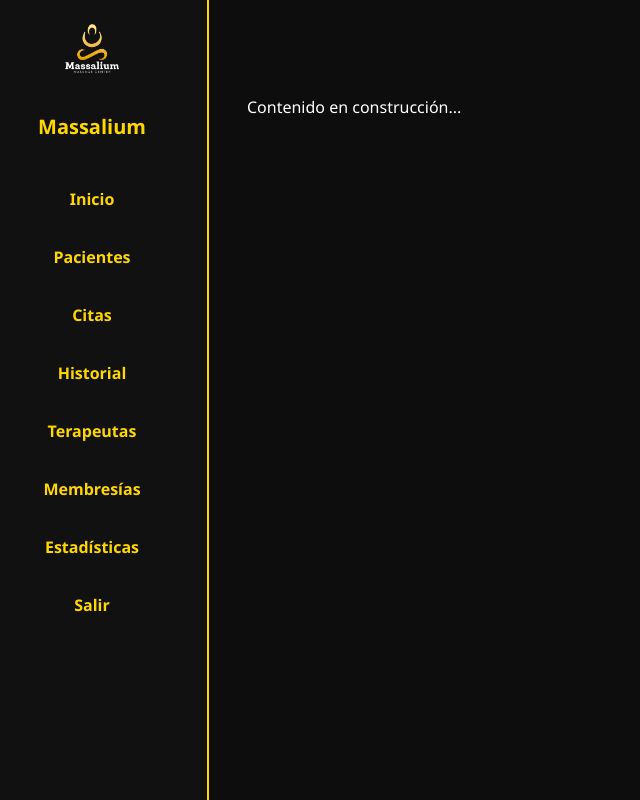
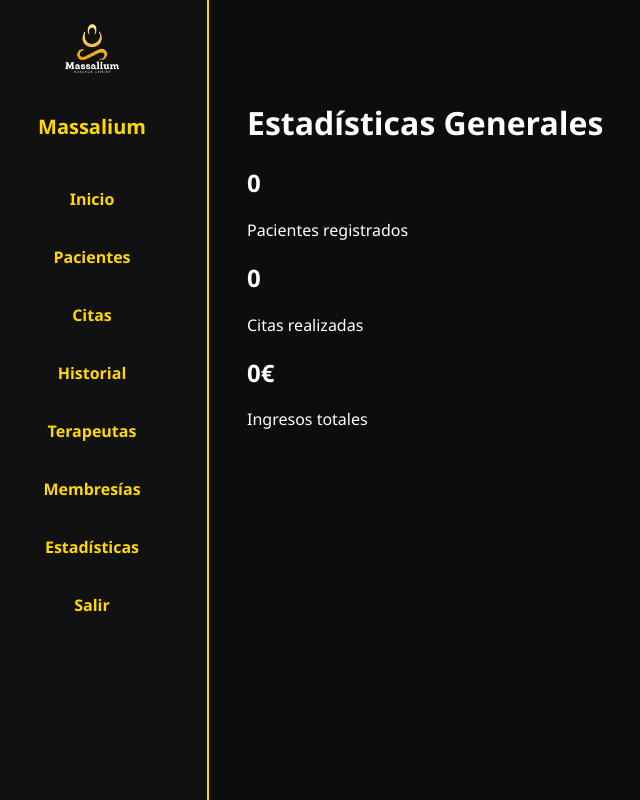
Before and after one commit to Wildwomanvrb/massalium.app, a Flask app: page /estadisticas in a window 1280 px wide. Shown: the whole page, without its empty margins (23-663 px from the left). Run offline with Flask 3, Linux system fonts and the light colour scheme; the visitor is signed in with stand-in values (Sample User, id 1).

Commit message:
Update estadisticas.html

```diff
--- a/templates/estadisticas.html
+++ b/templates/estadisticas.html
@@ -1,4 +1,18 @@
-{% extends 'layout.html' %}
+{% extends "layout.html" %}
 {% block content %}
-<p>Contenido en construcción...</p>
+<h1 class="titulo">Estadísticas Generales</h1>
+<div class="stats-container">
+  <div class="stat-box">
+    <h2>{{ total_pacientes }}</h2>
+    <p>Pacientes registrados</p>
+  </div>
+  <div class="stat-box">
+    <h2>{{ total_citas }}</h2>
+    <p>Citas realizadas</p>
+  </div>
+  <div class="stat-box">
+    <h2>{{ ingresos_totales }}€</h2>
+    <p>Ingresos totales</p>
+  </div>
+</div>
 {% endblock %}
```
